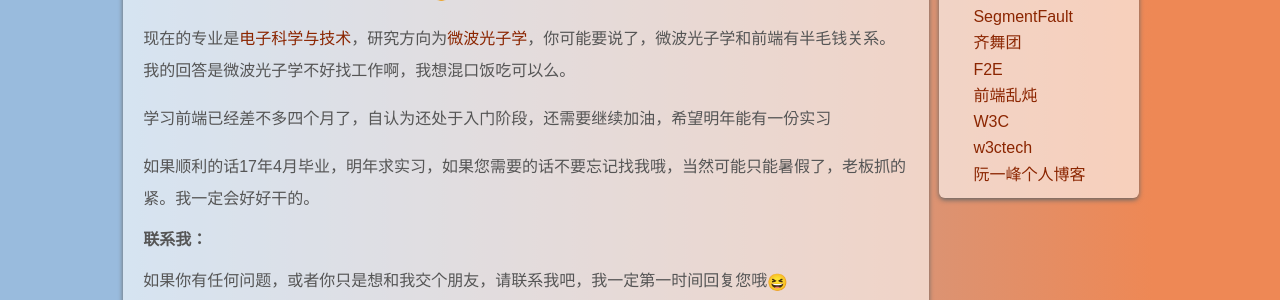
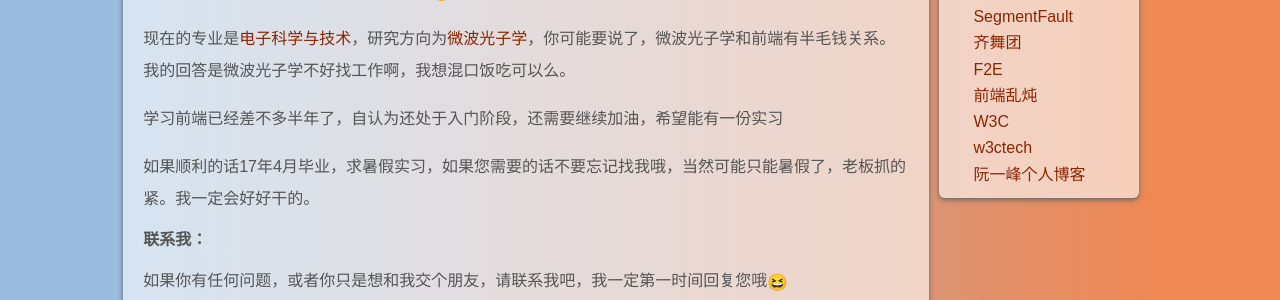
Before and after one commit to radenrecha/radenrecha.github.io, a Jekyll site: the page built from about/index.html, in a window 1280 px wide. Shown: the part 257-557 px from the top of the page. Built offline with Jekyll 4.4.1, drawn with Linux system fonts in a browser that asks for light colours; emoji names are drawn with the system emoji font; comment, search, counter and statistics services are not loaded; a style sheet for code colours, icons or effects is not loaded.

Commit message:
修改一些内容

```diff
--- a/about/index.html
+++ b/about/index.html
@@ -6,8 +6,8 @@ layout: page
     <span class="about-title">About me</span>
     <p>我叫李明洋，在校研究生一枚，人在杭州<img class="emoji img-responsive" width="20" height="20" align="absmiddle" src="https://assets.github.com/images/icons/emoji/unicode/1f609.png" alt=":wink:" title=":wink:">。</p>
     <p>现在的专业是<a href="http://baike.baidu.com/link?url=BDz6x8wKNq_kJTnMCPXja0X57IBqgvUQUYzA8XvH9D6gmqjdU9u_swe4Y-aAd0SRQ3HFxCvLEgJNZNKoRtCbPK" target="blank">电子科学与技术</a>，研究方向为<a href="http://baike.baidu.com/link?url=cu2mXxl4EMlKuCyO-eFLMyget1m-IYDCLaMZWjKLEDzbRXhmhUrBEPOb1ww47BzcByCT40X5r2JvZCcBrCj_N_" target="blank">微波光子学</a>，你可能要说了，微波光子学和前端有半毛钱关系。我的回答是微波光子学不好找工作啊，我想混口饭吃可以么。</p>
-    <p>学习前端已经差不多四个月了，自认为还处于入门阶段，还需要继续加油，希望明年能有一份实习</p>
-    <p>如果顺利的话17年4月毕业，明年求实习，如果您需要的话不要忘记找我哦，当然可能只能暑假了，老板抓的紧。我一定会好好干的。</p>
+    <p>学习前端已经差不多半年了，自认为还处于入门阶段，还需要继续加油，希望能有一份实习</p>
+    <p>如果顺利的话17年4月毕业，求暑假实习，如果您需要的话不要忘记找我哦，当然可能只能暑假了，老板抓的紧。我一定会好好干的。</p>
 
     <strong>联系我：</strong> <br/>
     <p>如果你有任何问题，或者你只是想和我交个朋友，请联系我吧，我一定第一时间回复您哦<img class="emoji img-responsive" width="20" height="20" align="absmiddle" src="https://assets.github.com/images/icons/emoji/unicode/1f606.png" alt=":wink:" title=":wink:"></p>
```
